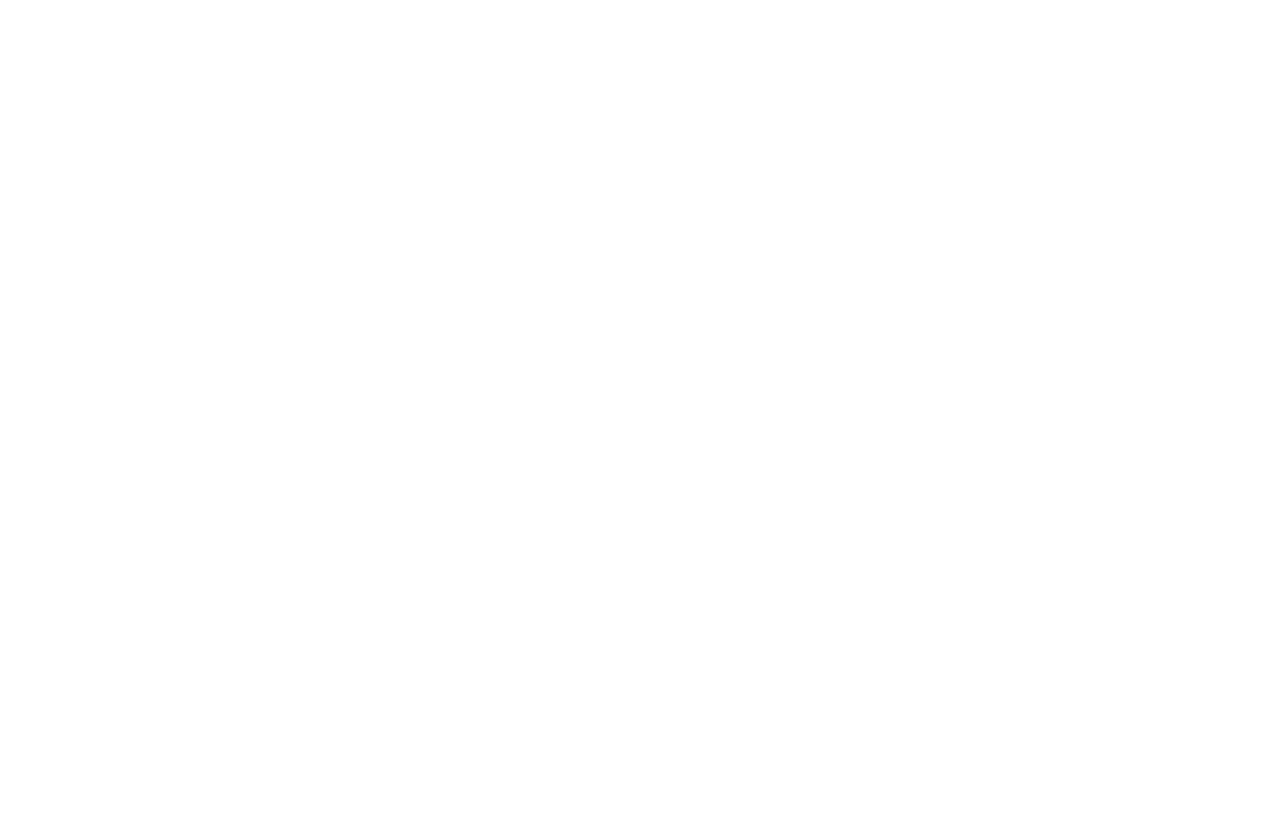
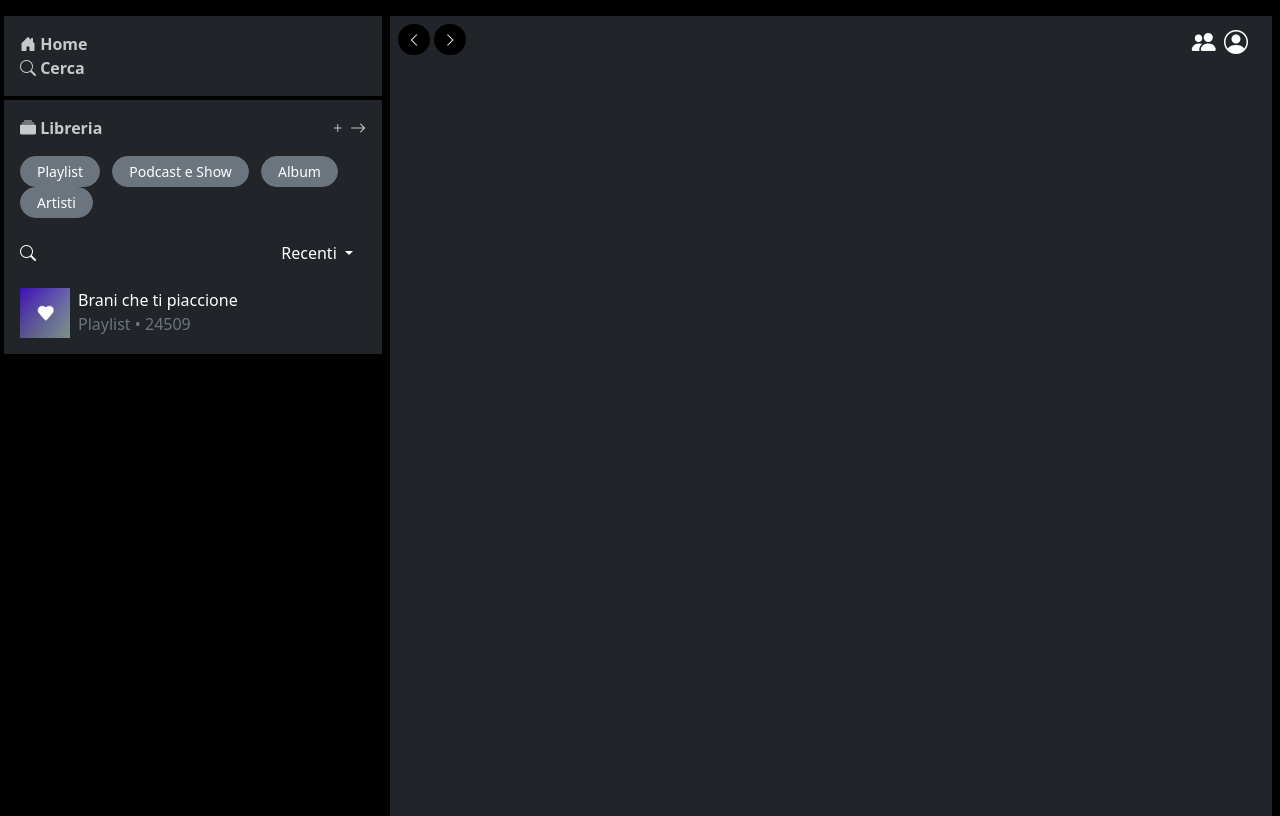
Before and after one commit to FlavioNeri00/BuildWeek2-Spotify, a plain HTML site: page index.html in a window 1280 px wide. Drawn offline with nearby package versions, Linux system fonts and the light colour scheme.

Commit message:
HTML-Home page

```diff
--- a/index.html
+++ b/index.html
@@ -9,10 +9,99 @@
       integrity="sha384-4bw+/aepP/YC94hEpVNVgiZdgIC5+VKNBQNGCHeKRQN+PtmoHDEXuppvnDJzQIu9"
       crossorigin="anonymous"
     />
+    <link rel="stylesheet" href="https://cdn.jsdelivr.net/npm/bootstrap-icons@1.10.5/font/bootstrap-icons.css" />
     <link rel="stylesheet" href="./dist/css/style.min.css" />
     <title>SPOTIFY</title>
   </head>
   <body>
+    <main class="d-flex bg-black">
+      <aside class="mt-3 ms-1 me-2">
+        <div class="bg-dark p-3 mb-1">
+          <p class="my-0">
+            <a class="text-decoration-none fw-bold text-white text-opacity-75" href=""
+              ><i class="bi bi-house-door-fill"></i> Home</a
+            >
+          </p>
+          <p class="my-0">
+            <a class="text-decoration-none fw-bold text-white text-opacity-75" href=""
+              ><i class="bi bi-search"></i> Cerca</a
+            >
+          </p>
+        </div>
+        <div id="library" class="bg-dark p-3">
+          <div class="d-flex justify-content-between">
+            <div>
+              <a class="text-decoration-none fw-bold text-white text-opacity-75" href=""
+                ><i class="bi bi-collection-fill"></i> Libreria</a
+              >
+            </div>
+            <div>
+              <a><i class="bi bi-plus text-white text-opacity-75"></i></a>
+              <a> <i class="bi bi-arrow-right text-white text-opacity-75"></i></a>
+            </div>
+          </div>
+          <div class="mt-3">
+            <button type="button" class="btn btn-secondary btn-sm rounded-pill py-1 px-3 me-2">Playlist</button>
+            <button type="button" class="btn btn-secondary btn-sm rounded-pill py-1 px-3 me-2">Podcast e Show</button>
+            <button type="button" class="btn btn-secondary btn-sm rounded-pill py-1 px-3 me-2">Album</button>
+            <button type="button" class="btn btn-secondary btn-sm rounded-pill py-1 px-3 me-2">Artisti</button>
+          </div>
+          <div class="d-flex mt-3 align-items-center">
+            <a class="text-decoration-none fw-bold text-white" href=""><i class="bi bi-search"></i></a>
+            <div class="dropdown ms-auto">
+              <button
+                class="btn btn-dark dropdown-toggle"
+                type="button"
+                data-bs-toggle="dropdown"
+                aria-expanded="false"
+              >
+                Recenti
+              </button>
+              <ul class="dropdown-menu dropdown-menu-dark">
+                <li><a class="dropdown-item active" href="#">Recenti</a></li>
+                <li><a class="dropdown-item" href="#">Aggiunti di recente</a></li>
+                <li><a class="dropdown-item" href="#">Ordine alfabetico</a></li>
+                <li><a class="dropdown-item" href="#">Autore</a></li>
+              </ul>
+            </div>
+          </div>
+          <div class="mt-3">
+            <div id="card-aside" class="d-flex">
+              <img
+                class="me-2"
+                src="./assets/BW2-Spotify-assets/assets/imgs/artworks-y6qitUuZoS6y8LQo-5s2pPA-t500x500.jpg"
+                alt=""
+              />
+              <div>
+                <p class="text-white m-0">Brani che ti piaccione</p>
+                <span class="text-secondary">Playlist • 24509</span>
+              </div>
+            </div>
+          </div>
+        </div>
+      </aside>
+      <section class="mt-3 me-2 bg-dark">
+        <div class="mt-2 ms-2 d-flex justify-content-between">
+          <div>
+            <button id="btn-back" class="btn btn-sm rounded-pill button-move">
+              <i class="bi bi-chevron-left text-white"></i>
+            </button>
+            <button id="btn-fw" class="btn btn-sm rounded-pill button-move">
+              <i class="bi bi-chevron-right text-white"></i>
+            </button>
+          </div>
+          <div>
+            <i class="bi bi-people-fill text-white fs-4 me-1"></i>
+            <i class="bi bi-person-circle text-white fs-4 me-4"></i>
+          </div>
+        </div>
+        <div id="adv" class="mt-3"></div>
+        <div id="albums"></div>
+        <div id="mix"></div>
+        <div id="forYou"></div>
+      </section>
+    </main>
+
     <script
       src="https://cdn.jsdelivr.net/npm/bootstrap@5.3.1/dist/js/bootstrap.bundle.min.js"
       integrity="sha384-HwwvtgBNo3bZJJLYd8oVXjrBZt8cqVSpeBNS5n7C8IVInixGAoxmnlMuBnhbgrkm"
--- a/style.scss
+++ b/style.scss
@@ -0,0 +1,24 @@
+aside {
+  width: 30%;
+  height: 100vh;
+  a {
+    &:hover {
+      opacity: 1;
+    }
+  }
+  #library {
+    #card-aside {
+      img {
+        width: 50px;
+        height: 50px;
+      }
+    }
+  }
+}
+section {
+  width: 70%;
+  height: 100vh;
+  .button-move {
+    background-color: black;
+  }
+}
```
Also changed, not shown: assets/BW2-Spotify-assets/assets/imgs/artworks-y6qitUuZoS6y8LQo-5s2pPA-t500x500.jpg (added), css/style.css, dist/css/style.min.css, 2 other files.
